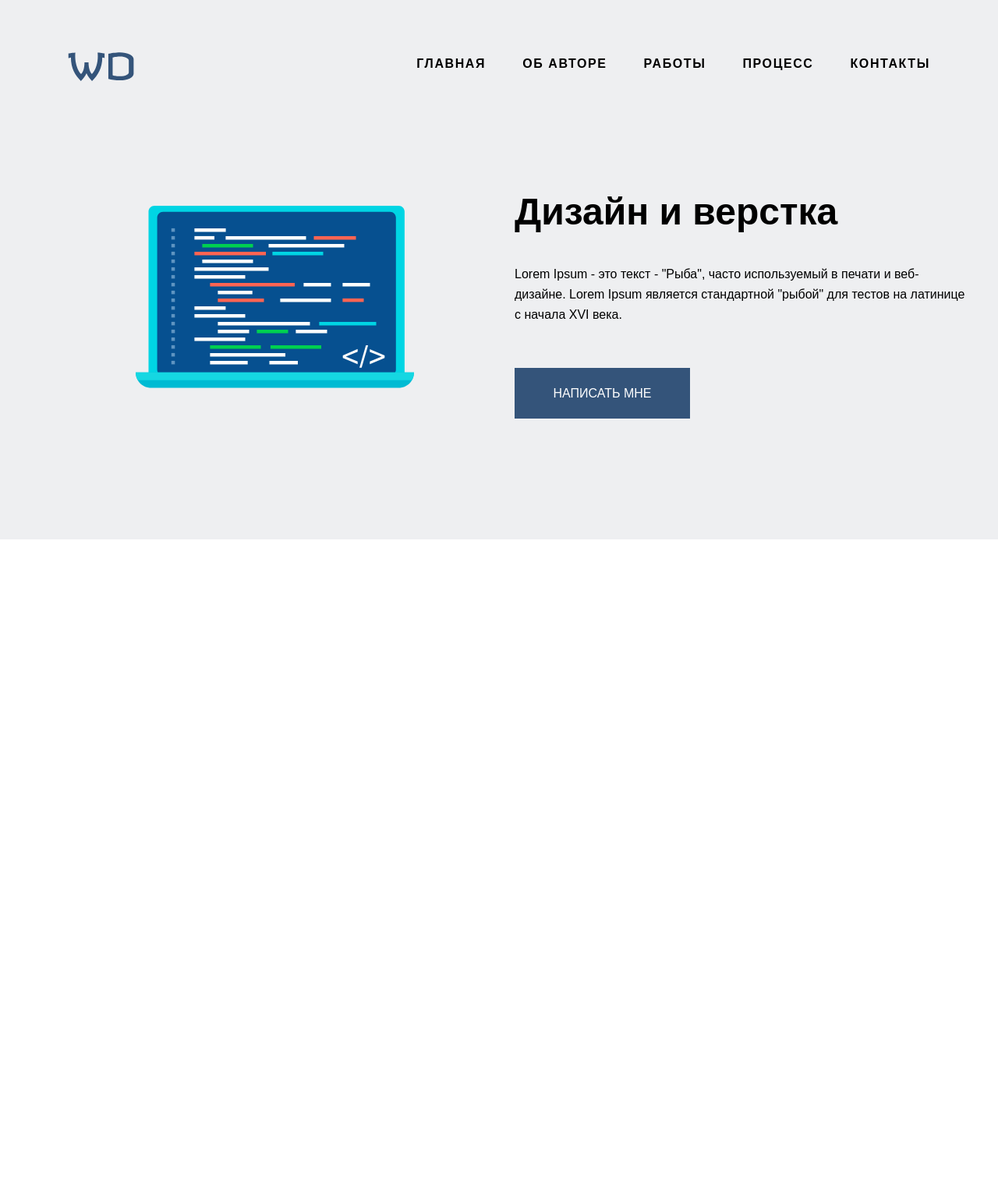
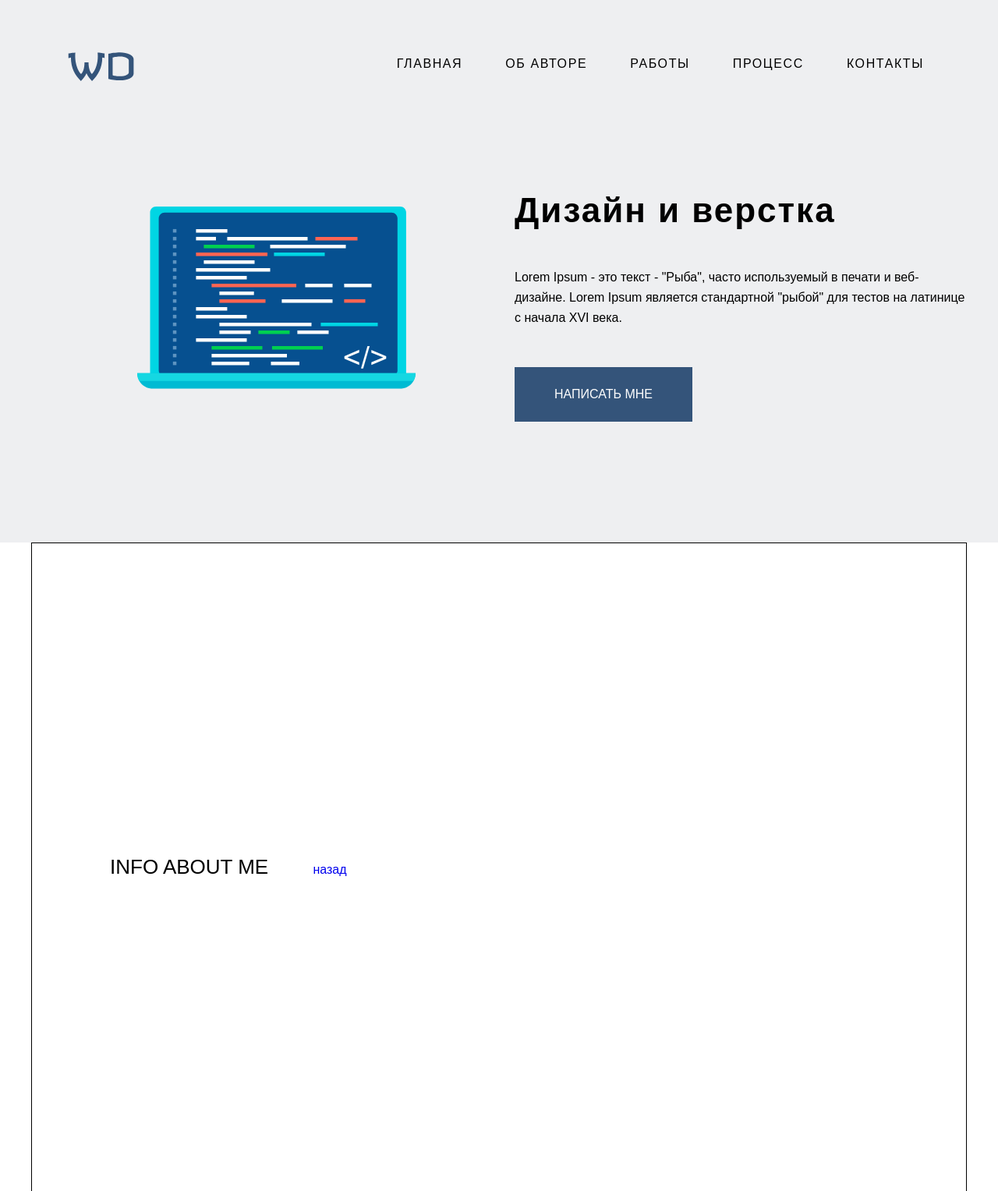
Before and after one commit to timurkre/site_test1, a plain HTML site: page index.html in a window 1280 px wide. Shown: the top 1528 px of the page at 78% size. Before the commit the page ends 800 px from the top, so only its background shows below. Drawn offline with Linux system fonts and the light colour scheme.

Commit message:
menu-content

```diff
--- a/index.html
+++ b/index.html
@@ -8,7 +8,7 @@
     <link href="./style.css" rel="stylesheet">
 </head>
 <body>
-    <header class="header">
+    <header class="header" id="main-page">
         <div class="fixed-container">
           <div class="menu-container">
             <div class="logo">
@@ -16,11 +16,11 @@
             </div>
             <nav class="header-menu">
                 <ul class="menu">
-                    <li class="menu-item"><a href="#">главная</a></li>
-                    <li class="menu-item"><a href="#">об авторе</a></li>
-                    <li class="menu-item"><a href="#">работы</a></li>
-                    <li class="menu-item"><a href="#">процесс</a></li>
-                    <li class="menu-item"><a href="#">контакты</a></li>
+                    <li class="menu-item"><a href="#main-page">главная</a></li>
+                    <li class="menu-item"><a href="#about-me">об авторе</a></li>
+                    <li class="menu-item"><a href="#portfolio">работы</a></li>
+                    <li class="menu-item"><a href="#process">процесс</a></li>
+                    <li class="menu-item"><a href="#contacs">контакты</a></li>
                 </ul>
             </nav>
             <a href="#" class="burger-icon">
@@ -46,6 +46,38 @@
                 </div>
             </div>
         </section>
+        <section class="about-section">
+            <div class="fixed-container">
+                <div class="section-content">
+                    INFO ABOUT ME
+                    <a href="#main-page" class="back">назад</a>
+                </div>
+            </div>
+        </section>
+        <section class="about-section">
+            <div class="fixed-container">
+                <div class="section-content">
+                    MY PORTFOLIO
+                    <a href="#main-page" class="back">назад</a>
+                </div>
+            </div>
+        </section>
+        <section class="about-section">
+            <div class="fixed-container">
+                <div class="section-content">
+                    MY WORK PROCESS
+                    <a href="#main-page" class="back">назад</a>
+                </div>
+            </div>
+        </section>
+        <section class="about-section">
+            <div class="fixed-container">
+                <div class="section-content">
+                    MY CONTACTS
+                    <a href="#main-page" class="back">назад</a>
+                </div>
+            </div>
+        </section>
     </main>
     <footer>
 
--- a/style.css
+++ b/style.css
@@ -40,18 +40,21 @@
 }
 
 .header-menu {
+    padding-right: 0;
     padding-top: 6px;
+    margin-left: 20px;
 }
 
 nav ul li {
     text-transform: uppercase;
     list-style-type: none;
     font-size: 16px;
+    letter-spacing: 1.7px;
 }
 
 nav ul li a {
-    margin-right: 47px;
-    font-weight: 700;
+    margin-right: 55px;
+    font-weight: 500;
     color: #000000;
     letter-spacing: 0.1em;
 }
@@ -61,30 +64,30 @@ nav ul li a:hover {color: #34547a;}
 .section-container {
     display: flex;
     justify-content: space-between;
-    padding-top: 135px;
+    padding-top: 136px;
     padding-bottom: 155px;
 }
 
 .laptop {
-    padding-left: 134px;
+    padding-left: 136px;
     padding-top: 20px;
 }
 
 .caption {
-    font-size: 48px;
-    margin-bottom: 40px;
-
+    font-size: 44px;
+    margin-bottom: 48px;
+    letter-spacing: 2px;
 }
 
 .discription {
     width: 580px;
-    margin-bottom: 55px;
+    margin-bottom: 50px;
     line-height: 26px;
 }
 
 .button {
-    width: 225px;
-    height: 65px;
+    width: 228px;
+    height: 70px;
     background-color: #34547a;
     color: #FFFFFF;
     font-size: 16px;
@@ -94,9 +97,21 @@ nav ul li a:hover {color: #34547a;}
 
 .button:hover {background-color: #253b57;}
 
+.section-content {
+    padding: 400px 100px;
+    border: 1px solid black;
+    font-size: 26px;
+}
+
+.back {
+    margin-left: 50px;
+    font-size: 16px;
+}
+
 .burger-icon {
     display: none;
-    margin-top: 5px;
+    margin-top: 1px;
+    margin-left: 20px;
 }
 
 .burger-icon span {
@@ -106,12 +121,16 @@ nav ul li a:hover {color: #34547a;}
     background-color: #000000;
 }
 
+h1:hover, ul li:hover {
+    text-shadow: red -3px 0, cyan 3px 0;
+}
+
 .burger-icon span:nth-child(2) {margin: 6px 0;}
 
 @media (max-width: 1250px) {
 
     .discription {
-        margin-bottom: 50px;
+        margin-bottom: 70px;
         width: 100%;
     }
     .right-part {
@@ -151,8 +170,10 @@ nav ul li a:hover {color: #34547a;}
 
     .section-container {
         display: block;
-        padding-top: 40px;
-        padding-bottom: 30px;
+        align-content: center;
+        padding-top: 50px;
+        margin: 0 auto;
+        justify-content: center;
     }
 
     .laptop {
@@ -162,6 +183,8 @@ nav ul li a:hover {color: #34547a;}
     }
 
     .right-part {
+        margin: 0 auto;
+        padding: 0;
         text-align: center;
         padding-left: 0;
     }
```
Also changed, not shown: images/Rectangle 14.svg (added).
